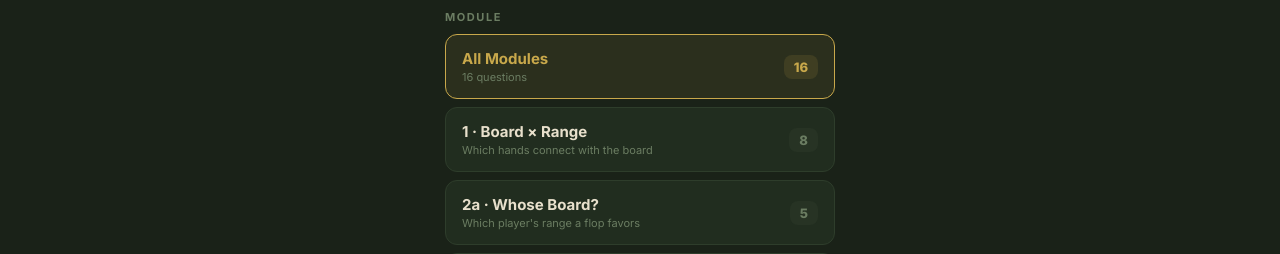
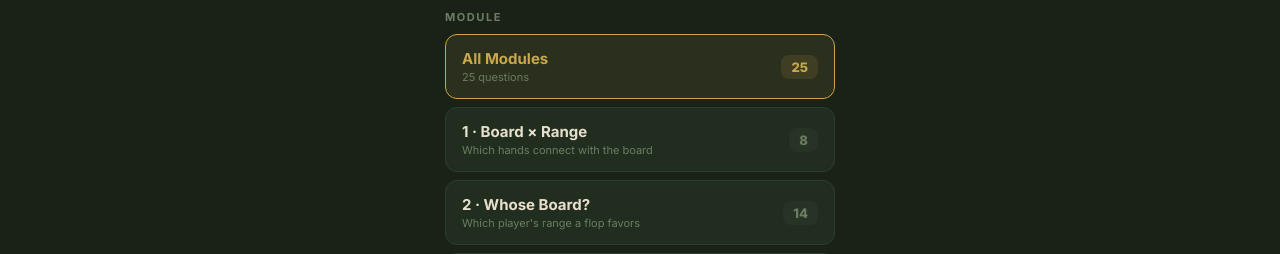
Before and after one commit to Kikoory-Dev/Poker-Postflop-Trainer, a React (Vite) app: page / in a window 1280 px wide. Shown: the part 363-617 px from the top of the page. Built offline with nearby package versions, Linux system fonts and the light colour scheme.

Commit message:
Module 2 (Whose Board): 14 questions with draw-inclusive nut metric. Sequential renumbering.

```diff
--- a/src/App.jsx
+++ b/src/App.jsx
@@ -9,7 +9,7 @@ const C = {
   green:"#6db87a", red:"#d96060", blue:"#70b4d4",
   purple:"#a98fe8", orange:"#e0845a",
 };
-const MOD_COLOR = { "1":"#6db87a", "2a":"#70b4d4", "2":"#a98fe8", "3":"#e0845a" };
+const MOD_COLOR = { "1":"#6db87a", "2":"#70b4d4", "3":"#a98fe8", "4":"#e0845a" };
 const DIFF_COLOR = { easy:"#6db87a", medium:"#d4a847", hard:"#d96060" };
 const RED_SUITS = new Set(["♥","♦"]);
 
@@ -105,21 +105,21 @@ function RangeGrid({ selected, onToggle, revealed, correctSet, presetSet }) {
 
 const RANGE_QUESTIONS = [
   {
-    id: "rng_proto_01", module: "2", category: "Range Narrowing", difficulty: "medium",
+    id: "rng_proto_01", module: "3", category: "Range Narrowing", difficulty: "medium",
     scenario: "A TAG opens 3 BB from UTG (conservative 9.8% range). Everyone folds.",
     question: "Select every hand in a TAG's conservative UTG opening range.",
     correctRange: ["AA","KK","QQ","JJ","TT","99","88","77","66","AKs","AQs","AJs","ATs","KQs","KJs","JTs","AKo","AQo","AJo","KQo"],
     explanation: "UTG conservative = 66+, ATs+, KJs+, JTs, AJo+, KQo (9.8%). This is your App 1 knowledge applied in reverse — instead of deciding what to open, you reconstruct what villain opened. Range reading always starts from position + player type.",
   },
   {
-    id: "rng_proto_02", module: "2", category: "Range Narrowing", difficulty: "hard",
+    id: "rng_proto_02", module: "3", category: "Range Narrowing", difficulty: "hard",
     scenario: "A TAG opens UTG (9.8%). You call from BTN. Flop: K♠ 7♦ 2♣. The TAG c-bets 3/4 pot.",
     question: "A TAG c-bets this dry king-high flop with value hands and good semi-bluff candidates, checking medium-strength hands. Select the hands MOST likely in their c-betting range.",
     correctRange: ["AA","KK","77","AKs","AKo","KQs","AQs","AJs","ATs","AQo","AJo"],
     explanation: "On K72 rainbow a TAG value-bets AA, AK (top pair top kicker), KK/77 (sets), KQs. AQ/AJ/ATs c-bet as bluffs with overcard equity — this dry board misses their opponent's calling range so bluffing works. They check back QQ-88 (medium strength, pot control) and JTs (gives up). Note KK is in — flopped top set.",
   },
   {
-    id: "rng_proto_03", module: "2", category: "Range Narrowing", difficulty: "hard",
+    id: "rng_proto_03", module: "3", category: "Range Narrowing", difficulty: "hard",
     scenario: "A TAG opens UTG, you call BTN. Flop K♠ 7♦ 2♣ — TAG c-bets, you call. Turn: 3♥. The TAG fires a second barrel (double barrel).",
     question: "Your flop call signals a king or a pair to the TAG. They double-barrel only hands that beat your continuing range or have strong equity. Select their realistic double-barrel range.",
     correctRange: ["AA","KK","77","AKs","AKo"],
@@ -284,10 +284,10 @@ export default function App(){
         <div style={{fontSize:11,fontWeight:700,color:C.muted,letterSpacing:"0.14em",textTransform:"uppercase",marginBottom:10}}>Module</div>
         <div style={{display:"flex",flexDirection:"column",gap:8,marginBottom:22}}>
           {[
-            {key:"all", label:"All Modules",    sub:`${allQuestions.length} questions`,                 color:C.accent},
+            {key:"all", label:"All Modules",         sub:`${allQuestions.length} questions`,             color:C.accent},
             {key:"1",   label:"1 · Board × Range",    sub:"Which hands connect with the board",          color:MOD_COLOR["1"]},
-            {key:"2a",  label:"2a · Whose Board?",     sub:"Which player's range a flop favors",          color:MOD_COLOR["2a"]},
-            {key:"2",   label:"2b · Range Narrowing",  sub:"Reconstruct villain's range street by street", color:MOD_COLOR["2"]},
+            {key:"2",   label:"2 · Whose Board?",      sub:"Which player's range a flop favors",          color:MOD_COLOR["2"]},
+            {key:"3",   label:"3 · Range Narrowing",   sub:"Reconstruct villain's range street by street", color:MOD_COLOR["3"]},
           ].map(m=>{
             const active = moduleF===m.key;
             const count = m.key==="all"?allQuestions.length:allQuestions.filter(q=>q.module===m.key).length;
--- a/src/data/module2a.json
+++ b/src/data/module2a.json
@@ -1,97 +1,268 @@
 [
   {
     "id": "whose_01",
-    "module": "2a",
-    "category": "Whose Board",
+    "module": "2",
+    "category": "High / dry",
     "difficulty": "medium",
-    "board": "K♠ 7♦ 2♣",
-    "scenario": "UTG raiser opens preflop. BB caller (defending wide) calls. Flop comes.",
+    "board": "A♥ K♦ 4♣",
+    "scenario": "CO opens. BB calls. Flop comes.",
     "question": "Whose range does this flop favor?",
     "options": [
       "The preflop raiser",
-      "The caller",
+      "The caller(s)",
       "Split — roughly even",
       "Impossible to say"
     ],
     "correct": 0,
-    "explanation": "K72 strongly favors the UTG raiser. Their tight range is full of Kx — AK, KQ, KJ — plus overpairs that smashed this dry king-high board. The BB's wide defending range has very few kings and connects poorly with disconnected high cards. Textbook c-bet board: the raiser bets almost their whole range and the caller has to fold a lot.",
-    "stat_raiser": "10% nutted · 35% strong+",
-    "stat_caller": "4% nutted · 8% strong+"
+    "explanation": "Ace-high dry boards massively favor the preflop raiser. The CO has all the strong aces — AK flopped top two, plus AQ, AJ, AA. The BB rarely holds an ace (most good Ax 3-bets or folds pre). The caller can't continue enough; bet small and relentlessly.",
+    "stat_raiser": "8% nutted · 13% strong+",
+    "stat_caller": "2% nutted · 3% strong+"
   },
   {
     "id": "whose_02",
-    "module": "2a",
-    "category": "Whose Board",
+    "module": "2",
+    "category": "High / dry",
     "difficulty": "medium",
-    "board": "6♥ 5♦ 4♣",
-    "scenario": "CO raiser opens preflop. BB caller (defending wide) calls. Flop comes.",
+    "board": "K♠ Q♦ 7♣",
+    "scenario": "UTG opens. BB calls. Flop comes.",
     "question": "Whose range does this flop favor?",
     "options": [
       "The preflop raiser",
-      "The caller",
+      "The caller(s)",
+      "Split — roughly even",
+      "Impossible to say"
+    ],
+    "correct": 0,
+    "explanation": "KQ7 rainbow favors the tight UTG raiser. They hold KQ (top two), AK, KJ, AQ, plus overpairs. The BB's wide range connects weakly — a few Kx and Qx but mostly air. Strong c-bet board.",
+    "stat_raiser": "17% nutted · 38% strong+",
+    "stat_caller": "6% nutted · 13% strong+"
+  },
+  {
+    "id": "whose_03",
+    "module": "2",
+    "category": "High / two-tone",
+    "difficulty": "medium",
+    "board": "A♠ Q♠ 5♦",
+    "scenario": "CO opens. BB calls. Flop comes.",
+    "question": "Whose range does this flop favor?",
+    "options": [
+      "The preflop raiser",
+      "The caller(s)",
+      "Split — roughly even",
+      "Impossible to say"
+    ],
+    "correct": 0,
+    "explanation": "Even with a flush draw present, AQ5 favors the raiser. The CO has AQ (top two), AA, AK, plus spade draws to the nuts. The BB has few aces or queens. The two-tone texture means bet for value AND protection, but the range edge is clearly the raiser's.",
+    "stat_raiser": "8% nutted · 18% strong+",
+    "stat_caller": "5% nutted · 11% strong+"
+  },
+  {
+    "id": "whose_04",
+    "module": "2",
+    "category": "Mid / connected",
+    "difficulty": "medium",
+    "board": "8♠ 7♠ 6♥",
+    "scenario": "CO opens. BB calls. Flop comes.",
+    "question": "Whose range does this flop favor?",
+    "options": [
+      "The preflop raiser",
+      "The caller(s)",
       "Split — roughly even",
       "Impossible to say"
     ],
     "correct": 1,
-    "explanation": "Low connected boards favor the CALLER despite the raiser having more overpairs. Look past the overpairs — on 654 they're vulnerable to every straight and two-pair the caller holds. The BB has 87s, 76s, 65s, 55, 44, 87 — hands that flopped straights, draws and sets. The CO's AA/KK are strong but can't stack off comfortably. The caller's range is more 'nutted' here.",
-    "stat_raiser": "8% nutted · 27% strong+",
-    "stat_caller": "12% nutted · 27% strong+"
+    "explanation": "Middling connected boards favor the wide caller. The BB has 87s (top two), 65s, T9s, 55, 66, plus tons of draws. The CO's overpairs are strong but face a board smashing the caller's suited connectors. The caller's nutted+draw share is higher. Check-heavy for the raiser.",
+    "stat_raiser": "9% nutted · 41% strong+",
+    "stat_caller": "17% nutted · 46% strong+"
   },
   {
-    "id": "whose_03",
-    "module": "2a",
-    "category": "Whose Board",
+    "id": "whose_05",
+    "module": "2",
+    "category": "Mid / connected",
     "difficulty": "medium",
-    "board": "A♥ K♦ 4♣",
-    "scenario": "CO raiser opens preflop. BB caller (defending wide) calls. Flop comes.",
+    "board": "9♥ 8♦ 7♣",
+    "scenario": "MP opens. BB calls. Flop comes.",
     "question": "Whose range does this flop favor?",
     "options": [
       "The preflop raiser",
-      "The caller",
+      "The caller(s)",
+      "Split — roughly even",
+      "Impossible to say"
+    ],
+    "correct": 1,
+    "explanation": "987 rainbow favors the caller despite the raiser's overpairs. The BB holds T9, 98, 87, 76, JT, plus 65 and 56 — made straights and huge draws. MP's AA/KK are strong but vulnerable. The caller connects far better with this texture.",
+    "stat_raiser": "8% nutted · 52% strong+",
+    "stat_caller": "15% nutted · 49% strong+"
+  },
+  {
+    "id": "whose_06",
+    "module": "2",
+    "category": "Mid / two-tone",
+    "difficulty": "medium",
+    "board": "T♦ 9♦ 6♣",
+    "scenario": "CO opens. BB calls. Flop comes.",
+    "question": "Whose range does this flop favor?",
+    "options": [
+      "The preflop raiser",
+      "The caller(s)",
+      "Split — roughly even",
+      "Impossible to say"
+    ],
+    "correct": 1,
+    "explanation": "T96 two-tone strongly favors the caller. The BB has T9 (top two), 98, 87 draws, plus all the diamond flush draws and 55/66/99 sets. The caller's combined made+draw equity beats the raiser's overpair-heavy range. Caller can check-raise aggressively.",
+    "stat_raiser": "6% nutted · 37% strong+",
+    "stat_caller": "10% nutted · 36% strong+"
+  },
+  {
+    "id": "whose_07",
+    "module": "2",
+    "category": "Low / connected",
+    "difficulty": "medium",
+    "board": "6♥ 5♦ 4♣",
+    "scenario": "CO opens. BB calls. Flop comes.",
+    "question": "Whose range does this flop favor?",
+    "options": [
+      "The preflop raiser",
+      "The caller(s)",
+      "Split — roughly even",
+      "Impossible to say"
+    ],
+    "correct": 1,
+    "explanation": "Low connected boards favor the caller despite the raiser having more overpairs. On 654 those overpairs are vulnerable to every straight and two-pair the caller holds. The BB has 87s, 76s, 65s, 55, 44 — straights, sets, draws. Their nutted share is higher even though overpairs look strong.",
+    "stat_raiser": "5% nutted · 30% strong+",
+    "stat_caller": "7% nutted · 31% strong+"
+  },
+  {
+    "id": "whose_08",
+    "module": "2",
+    "category": "Low / two-tone",
+    "difficulty": "medium",
+    "board": "5♠ 4♠ 2♥",
+    "scenario": "BTN opens. BB calls. Flop comes.",
+    "question": "Whose range does this flop favor?",
+    "options": [
+      "The preflop raiser",
+      "The caller(s)",
+      "Split — roughly even",
+      "Impossible to say"
+    ],
+    "correct": 1,
+    "explanation": "542 two-tone favors the caller. The BB defends 54s (top two), 53s, 43s, A5s, A4s, plus spade draws and wheel gutshots. The BTN's wide range has overcards and overpairs that whiffed. The caller's draw-heavy connection wins this texture.",
+    "stat_raiser": "7% nutted · 30% strong+",
+    "stat_caller": "7% nutted · 38% strong+"
+  },
+  {
+    "id": "whose_09",
+    "module": "2",
+    "category": "Paired",
+    "difficulty": "medium",
+    "board": "K♥ K♦ 4♣",
+    "scenario": "UTG opens. BB calls. Flop comes.",
+    "question": "Whose range does this flop favor?",
+    "options": [
+      "The preflop raiser",
+      "The caller(s)",
       "Split — roughly even",
       "Impossible to say"
     ],
     "correct": 0,
-    "explanation": "Ace-high boards massively favor the preflop raiser. The CO has all the strong aces — AK flopped top two, plus AQ, AJ, AA. The BB rarely holds an ace in their defending range (most good Ax would 3-bet or fold preflop). The caller simply can't continue often enough. Bet small and relentlessly.",
-    "stat_raiser": "12% nutted · 16% strong+",
-    "stat_caller": "4% nutted · 6% strong+"
+    "explanation": "Paired king boards favor the tight raiser. UTG has more Kx (AK, KQ, KJ) giving trips, plus overpairs. The BB rarely has a king in their defending range. Paired boards reduce the caller's two-pair combos and let the raiser barrel relentlessly — bluffs work because villain so often has nothing.",
+    "stat_raiser": "1% nutted · 21% strong+",
+    "stat_caller": "1% nutted · 5% strong+"
   },
   {
-    "id": "whose_04",
-    "module": "2a",
-    "category": "Whose Board",
-    "difficulty": "medium",
-    "board": "8♠ 7♠ 6♥",
-    "scenario": "CO raiser opens preflop. BB caller (defending wide) calls. Flop comes.",
+    "id": "whose_10",
+    "module": "2",
+    "category": "Paired / low",
+    "difficulty": "hard",
+    "board": "8♠ 8♦ 3♥",
+    "scenario": "CO opens. BB calls. Flop comes.",
     "question": "Whose range does this flop favor?",
     "options": [
       "The preflop raiser",
-      "The caller",
+      "The caller(s)",
+      "Split — roughly even",
+      "Impossible to say"
+    ],
+    "correct": 0,
+    "explanation": "Paired 8s on a low board narrowly favors the raiser. Their overpairs (99-AA) all beat an unpaired 8, and they have the same trip-8 combos (88 is in both ranges). The CO's strong+ share edges out the BB's. It's close — the key lesson is that paired boards generally favor the preflop aggressor because the caller's two-pair combos are removed. Barrel with overpairs, but size down.",
+    "stat_raiser": "1% nutted · 15% strong+",
+    "stat_caller": "2% nutted · 13% strong+"
+  },
+  {
+    "id": "whose_11",
+    "module": "2",
+    "category": "Dry / disconnected",
+    "difficulty": "medium",
+    "board": "K♠ 7♦ 2♣",
+    "scenario": "UTG opens. BB calls. Flop comes.",
+    "question": "Whose range does this flop favor?",
+    "options": [
+      "The preflop raiser",
+      "The caller(s)",
+      "Split — roughly even",
+      "Impossible to say"
+    ],
+    "correct": 0,
+    "explanation": "K72 rainbow is the textbook raiser board. UTG's tight range is full of Kx and overpairs that smashed it; the BB's wide range has few kings and connects poorly with disconnected high cards. C-bet almost the entire range — the caller folds far too often to make calling profitable.",
+    "stat_raiser": "5% nutted · 31% strong+",
+    "stat_caller": "2% nutted · 7% strong+"
+  },
+  {
+    "id": "whose_12",
+    "module": "2",
+    "category": "Dry / disconnected",
+    "difficulty": "medium",
+    "board": "Q♦ 8♣ 3♠",
+    "scenario": "MP opens. BB calls. Flop comes.",
+    "question": "Whose range does this flop favor?",
+    "options": [
+      "The preflop raiser",
+      "The caller(s)",
+      "Split — roughly even",
+      "Impossible to say"
+    ],
+    "correct": 0,
+    "explanation": "Q83 rainbow favors the raiser. MP holds QJ, QT, AQ, KQ (top pair good kicker) plus overpairs. The BB's Qx is weaker (Q9, QT) and most of their range is air. Standard small c-bet board.",
+    "stat_raiser": "4% nutted · 28% strong+",
+    "stat_caller": "4% nutted · 10% strong+"
+  },
+  {
+    "id": "whose_13",
+    "module": "2",
+    "category": "Multiway / connected",
+    "difficulty": "hard",
+    "board": "J♥ T♥ 9♣",
+    "scenario": "CO opens. Two players call. Flop comes. (multiway pot)",
+    "question": "Whose range does this flop favor?",
+    "options": [
+      "The preflop raiser",
+      "The caller(s)",
       "Split — roughly even",
       "Impossible to say"
     ],
     "correct": 1,
-    "explanation": "Middling connected boards favor the wide caller. The BB has 87s (top two), 65s, T9s, 55, 66 plus huge draws. The CO raiser's overpairs (AA-99) are strong but face a board that smashes the caller's suited connectors. Even though CO is stronger preflop, on THIS texture the caller connects better. Check-heavy for the raiser.",
-    "stat_raiser": "14% nutted · 29% strong+",
-    "stat_caller": "19% nutted · 31% strong+"
+    "explanation": "On JT9 multiway the callers' ranges are favored — 25% nutted vs 16% — and nutted hands matter far more with two opponents. Someone often has a straight (KQ, Q8, 87) or a monster draw. The raiser's overpairs crater in value multiway. Lesson: only continue with nutted hands or strong draws; check everything marginal and never bluff into two players on a board this wet.",
+    "stat_raiser": "16% nutted · 56% strong+",
+    "stat_caller": "25% nutted · 62% strong+"
   },
   {
-    "id": "whose_05",
-    "module": "2a",
-    "category": "Whose Board",
-    "difficulty": "hard",
-    "board": "Q♦ J♦ T♣",
-    "scenario": "BTN raiser opens preflop. BB caller (defending wide) calls. Flop comes.",
+    "id": "whose_14",
+    "module": "2",
+    "category": "Paired / ace",
+    "difficulty": "medium",
+    "board": "A♦ A♠ 6♣",
+    "scenario": "UTG opens. BB calls. Flop comes.",
     "question": "Whose range does this flop favor?",
     "options": [
       "The preflop raiser",
-      "The caller",
+      "The caller(s)",
       "Split — roughly even",
       "Impossible to say"
     ],
-    "correct": 2,
-    "explanation": "Broadway boards like QJT play close. The caller has KK/K9/98/T9 making straights and the suited connectors that smash it; the BTN's wide steal range also connects hard (AK and 98 flopped straights, plus KQ, QJ, JT). Both ranges are full of strong hands and draws. Roughly even — neither side can bet recklessly. Pot-control medium hands, play draws aggressively.",
-    "stat_raiser": "21% nutted · 30% strong+",
-    "stat_caller": "21% nutted · 27% strong+"
+    "correct": 0,
+    "explanation": "Paired aces overwhelmingly favor the raiser. UTG has many more aces (AK, AQ, AJ, AT) giving trips, plus the BB almost never has an ace. This is the driest board type — bluff relentlessly since villain connects almost never, and value bet trips thin.",
+    "stat_raiser": "4% nutted · 21% strong+",
+    "stat_caller": "2% nutted · 3% strong+"
   }
 ]
```
